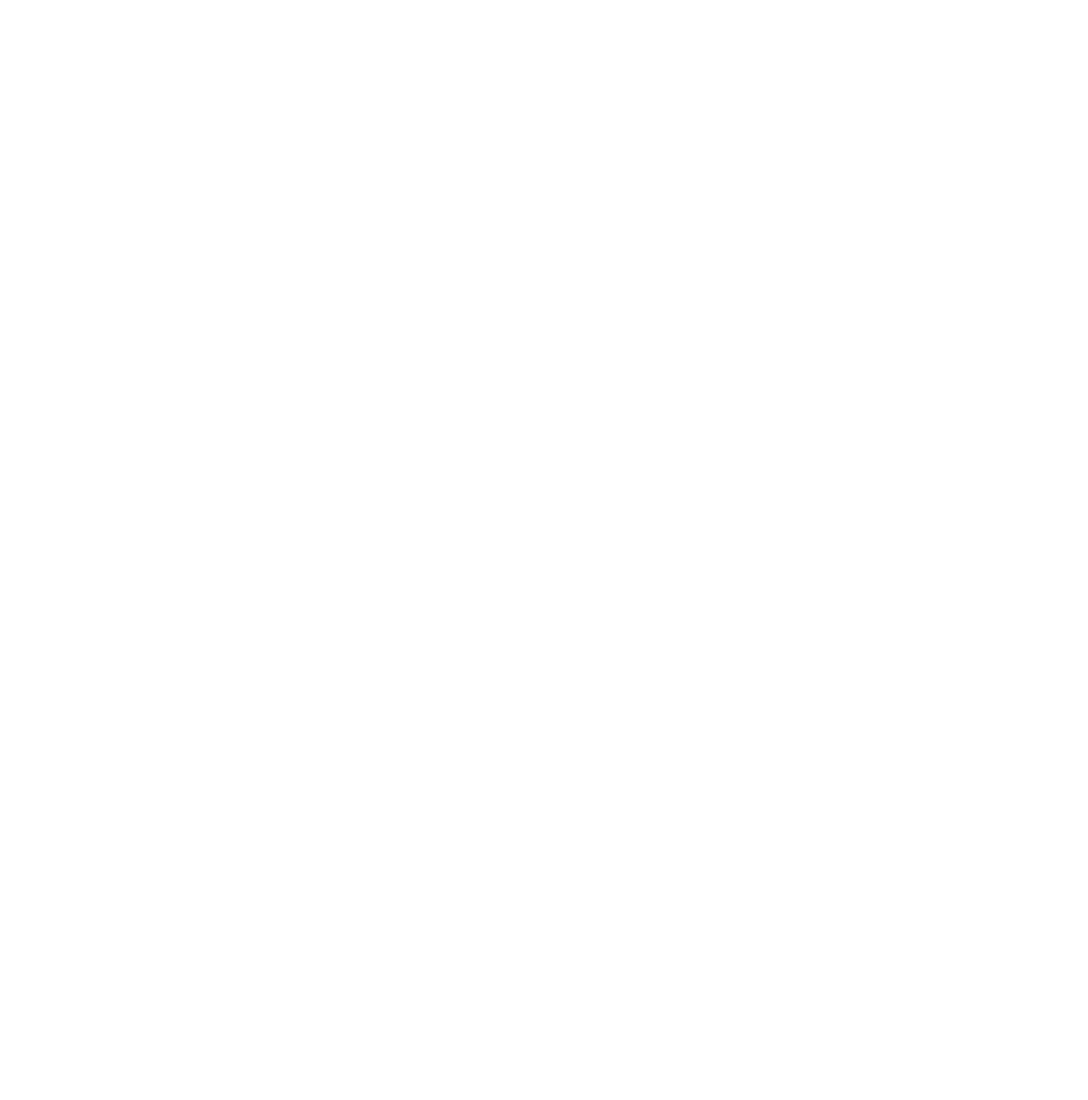
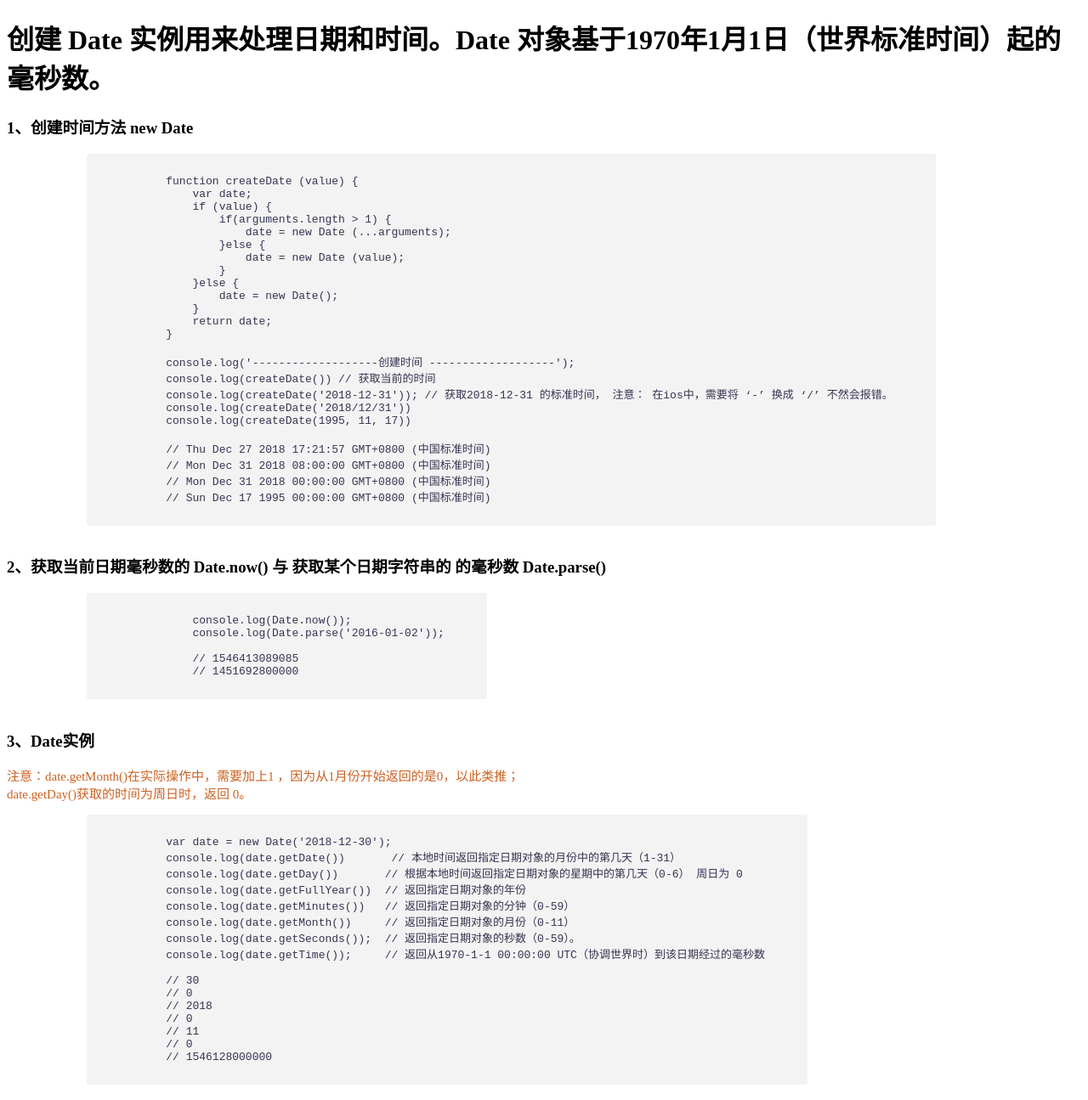
Before and after one commit to dandelion-Chen/fronted-end-practice, a plain HTML site: page js_practice/Date/index.html in a window 1280 px wide. Shown: the whole page at 85% size. Before the commit the page ends 800 px from the top, so only its background shows below. Drawn offline with Linux system fonts and the light colour scheme.

Commit message:
add the practice of Date

```diff
--- a/js_practice/Date/Date.js
+++ b/js_practice/Date/Date.js
@@ -0,0 +1,33 @@
+window.onload = function () {
+    console.log('-------------------创建时间 -------------------');
+    console.log(createDate()) // 获取当前的时间
+    console.log(createDate('2018-12-31')); // 获取2018-12-31 的标准时间， 注意： 在ios中，需要将 ‘-’ 换成 ‘/’ 不然会报错。
+    console.log(createDate('2018/12/31'))
+    console.log(createDate(1995, 11, 17))
+
+    console.log(Date.now());
+    console.log(Date.parse('2016-01-02'));
+
+    var date = new Date('2018-12-30');
+    console.log(date.getDate()) // 本地时间返回指定日期对象的月份中的第几天（1-31）
+    console.log(date.getDay()) // 根据本地时间返回指定日期对象的星期中的第几天（0-6） 周日为 0
+    console.log(date.getFullYear()) // 返回指定日期对象的年份
+    console.log(date.getMinutes()) // 返回指定日期对象的分钟（0-59）
+    console.log(date.getMonth()) // 返回指定日期对象的月份（0-11）
+    console.log(date.getSeconds()); // 返回指定日期对象的秒数（0-59）。
+    console.log(date.getTime()); // 返回从1970-1-1 00:00:00 UTC（协调世界时）到该日期经过的毫秒数
+}
+
+function createDate (value) {
+    var date;
+    if (value) {
+        if(arguments.length > 1) {
+            date = new Date (...arguments);
+        }else {
+            date = new Date (value);
+        }
+    }else {
+        date = new Date();
+    }
+    return date;
+}
--- a/js_practice/Date/index.html
+++ b/js_practice/Date/index.html
@@ -5,8 +5,105 @@
     <meta name="viewport" content="width=device-width, initial-scale=1.0">
     <meta http-equiv="X-UA-Compatible" content="ie=edge">
     <title>Date 函数实操</title>
+    <style>
+        code{
+            background-color: #f3f3f3;
+            border-radius: 3px;
+            display: inline-block;
+            padding: 10px 50px 10px 0;
+            color: #353553;
+        }
+        p {
+            color: #ca6122;
+            font-size: 15px;
+        }
+    </style>
 </head>
 <body>
+    <h1>创建 Date 实例用来处理日期和时间。Date 对象基于1970年1月1日（世界标准时间）起的毫秒数。</h1>
+    <div>
+        <h3>1、创建时间方法 new Date</h3>
+        <!--
+            new Date();
+            new Date(value);
+            new Date(dateString);
+            new Date(year, month[, day[, hour[, minutes[, seconds[, milliseconds]]]]]);
+        -->
 
+
+        <!-- <p>如果没有输入任何参数，则Date的构造器会依据系统设置的当前时间来创建一个Date对象。</p>
+        <p>如果提供了至少两个参数，其余的参数均会默认设置为1（如果没有提供day参数）或者0。</p>
+        <p>JavaScript的时间是由世界标准时间（UTC）1970年1月1日开始，用毫秒计时，一天由86,400,000毫秒组成。Date对象的范围是-100,000,000天至100,000,000天（等效的毫秒值）。</p>
+        <p>JavaScript的Date对象为跨平台提供了统一的行为。时间属性可以在不同的系统中表示相同的时刻，而如果使用了本地时间对象，则反映当地的时间。</p>
+        <p>JavaScript 的Date对象提供了数个UTC时间的方法，也相应提供了当地时间的方法。UTC，也就是我们所说的格林威治时间，指的是time中的世界时间标准。而当地时间则是指执行JavaScript的客户端电脑所设置的时间。</p>
+        <p>以一个函数的形式来调用JavaScript的Date对象（i.e., 不使用 new 操作符）会返回一个代表当前日期和时间的字符串</p>
+             -->
+        <pre>
+            <code>
+            function createDate (value) {
+                var date;
+                if (value) {
+                    if(arguments.length > 1) {
+                        date = new Date (...arguments);
+                    }else {
+                        date = new Date (value);
+                    }
+                }else {
+                    date = new Date();
+                }
+                return date;
+            }
+
+            console.log('-------------------创建时间 -------------------');
+            console.log(createDate()) // 获取当前的时间
+            console.log(createDate('2018-12-31')); // 获取2018-12-31 的标准时间， 注意： 在ios中，需要将 ‘-’ 换成 ‘/’ 不然会报错。
+            console.log(createDate('2018/12/31'))
+            console.log(createDate(1995, 11, 17))
+
+            // Thu Dec 27 2018 17:21:57 GMT+0800 (中国标准时间)
+            // Mon Dec 31 2018 08:00:00 GMT+0800 (中国标准时间)
+            // Mon Dec 31 2018 00:00:00 GMT+0800 (中国标准时间)
+            // Sun Dec 17 1995 00:00:00 GMT+0800 (中国标准时间)
+            </code>
+        </pre>
+
+        <h3>2、获取当前日期毫秒数的 Date.now() 与 获取某个日期字符串的 的毫秒数 Date.parse()</h3>
+        <pre>
+            <code>
+                console.log(Date.now());
+                console.log(Date.parse('2016-01-02'));
+
+                // 1546413089085
+                // 1451692800000
+            </code>
+        </pre>
+
+        <h3>3、Date实例 </h3>
+        <p>
+            注意：date.getMonth()在实际操作中，需要加上1 ，因为从1月份开始返回的是0，以此类推；<br/>
+                 date.getDay()获取的时间为周日时，返回 0。
+        </p>
+        <pre>
+            <code>
+            var date = new Date('2018-12-30');
+            console.log(date.getDate())       // 本地时间返回指定日期对象的月份中的第几天（1-31）
+            console.log(date.getDay())       // 根据本地时间返回指定日期对象的星期中的第几天（0-6） 周日为 0
+            console.log(date.getFullYear())  // 返回指定日期对象的年份
+            console.log(date.getMinutes())   // 返回指定日期对象的分钟（0-59）
+            console.log(date.getMonth())     // 返回指定日期对象的月份（0-11）
+            console.log(date.getSeconds());  // 返回指定日期对象的秒数（0-59）。
+            console.log(date.getTime());     // 返回从1970-1-1 00:00:00 UTC（协调世界时）到该日期经过的毫秒数
+
+            // 30
+            // 0
+            // 2018
+            // 0
+            // 11
+            // 0
+            // 1546128000000
+            </code>
+        </pre>
+    </div>
 </body>
 </html>
+<script src="date.js" ></script>
```
